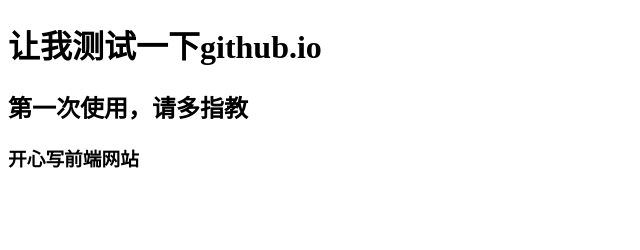
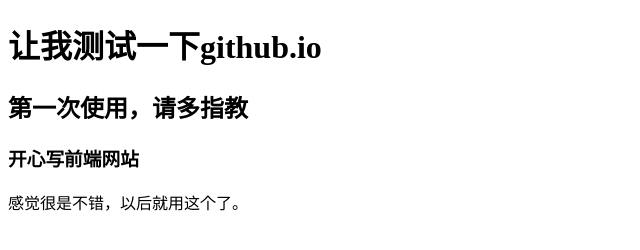
Before and after one commit to shifengdiy/shifengdiy.github.io, a plain HTML site: page index.html in a window 1280 px wide. Shown: the whole page, without its empty margins (0-640 px from the left). Drawn offline with Linux system fonts and the light colour scheme.

```diff
--- a/index.html
+++ b/index.html
@@ -8,5 +8,8 @@
 	<h1>让我测试一下github.io</h1>
 	<h2>第一次使用，请多指教</h2>
 	<h3>开心写前端网站</h3>
+	<article>
+		感觉很是不错，以后就用这个了。
+	</article>
 </body>
 </html>
```
Also changed, not shown: 1455191855128.jpg (added).
